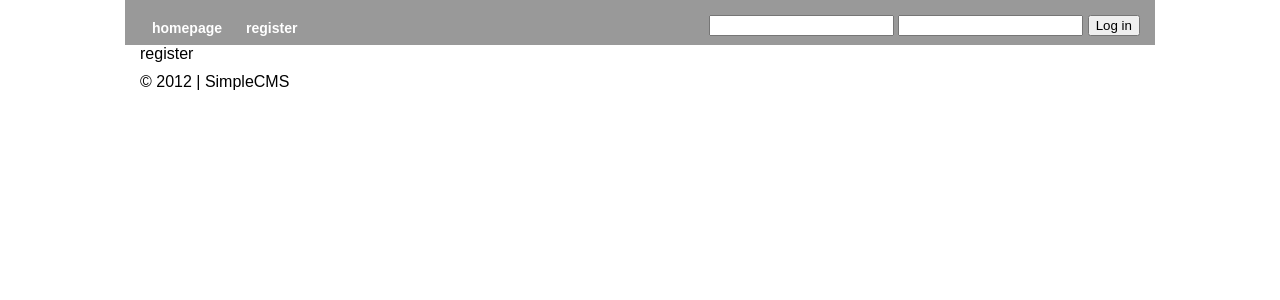
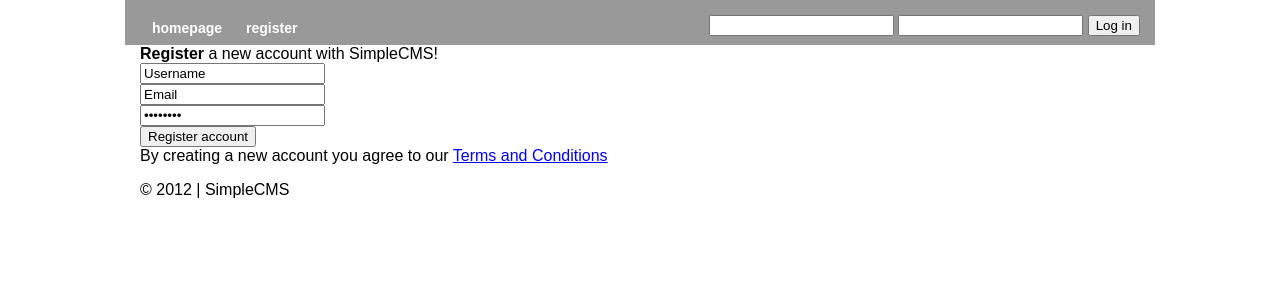
Before and after one commit to Bradleygamble/SimpleCMS, a CodeIgniter app: page /index.php/pages/register in a window 1280 px wide. Shown: the top 300 px of the page. Run offline with CodeIgniter, Linux system fonts and the light colour scheme.

Commit message:
Few changes again
Added register stuffs

```diff
--- a/application/config/autoload.php
+++ b/application/config/autoload.php
@@ -52,7 +52,7 @@ $autoload['packages'] = array();
 |	$autoload['libraries'] = array('database', 'session', 'xmlrpc');
 */
 
-$autoload['libraries'] = array('parser');
+$autoload['libraries'] = array('parser', 'database', 'form_validation');
 
 
 /*
@@ -64,7 +64,7 @@ $autoload['libraries'] = array('parser');
 |	$autoload['helper'] = array('url', 'file');
 */
 
-$autoload['helper'] = array('url');
+$autoload['helper'] = array('url', 'form');
 
 
 /*
--- a/application/config/database.php
+++ b/application/config/database.php
@@ -48,10 +48,19 @@
 $active_group = 'default';
 $active_record = TRUE;
 
-$db['default']['hostname'] = 'localhost';
-$db['default']['username'] = 'root';
-$db['default']['password'] = '';
-$db['default']['database'] = 'ci_projects';
+	$host = "local"; // HOST [local] OR [000]
+
+if($host = 'local') {
+	$db['default']['hostname'] = 'localhost';
+	$db['default']['username'] = 'root';
+	$db['default']['password'] = '';
+	$db['default']['database'] = 'simplecms';
+} else {
+	$db['default']['hostname'] = 'localhost';
+	$db['default']['username'] = 'ienjoypo_juicy';
+	$db['default']['password'] = 'juicyisace';
+	$db['default']['database'] = 'ienjoypo_juicy';
+}
 $db['default']['dbdriver'] = 'mysql';
 $db['default']['dbprefix'] = '';
 $db['default']['pconnect'] = TRUE;
--- a/application/controllers/pages.php
+++ b/application/controllers/pages.php
@@ -27,9 +27,28 @@ class Pages extends CI_Controller {
 
 	public function register() {
 
-		$this->parser->parse('header', $this->data);
-		$this->parser->parse('register/index', $this->data);
-		$this->parser->parse('footer', $this->data);
+			$this->form_validation->set_rules('username', 'Username', 'required');
+			$this->form_validation->set_rules('password', 'Password', 'required');
+			$this->form_validation->set_rules('email', 'Email', 'required|is_unique[users.email]');
+
+			if ($this->form_validation->run() == FALSE)
+			{
+				$this->parser->parse('header', $this->data);
+				$this->parser->parse('register/index', $this->data);
+				$this->parser->parse('footer', $this->data);
+			} else {
+				$this->load->model('register_model', 'register');
+
+				$this->register->add_user($_POST);
+
+				$this->parser->parse('header', $this->data);
+				$this->parser->parse('register/success', $this->data);
+				$this->parser->parse('footer', $this->data);
+			}
+
+	}
+
+	public function register_account() {
 
 	}
 }
--- a/application/views/register/index.php
+++ b/application/views/register/index.php
@@ -1 +1,28 @@
-register
+	<div class="register_form">
+		<b>Register</b> a new account with SimpleCMS!
+	</div>
+
+	<?php echo validation_errors(); ?>
+
+	<?php echo form_open('/pages/register'); ?>
+
+		<label for="username">
+			<input type="input" name="username" value="Username" onFocus="this.value=''" onBlur="if(this.value == '') { this.value='Username'; }" />
+
+			<br />
+		<label for="email">
+			<input type="input" name="email" value="Email" onFocus="this.value=''" onBlur="if(this.value == '') { this.value='Email address'; }" />
+
+			<br />
+		<label for="password">
+			<input type="password" name="password" value="Password" onFocus="this.value=''" onBlur="if(this.value == '') { this.value='Password'; }" />
+
+			<br />
+
+		<input type="submit" value="Register account" />
+
+	</form>
+
+	<div class="register_info">
+		By creating a new account you agree to our <a href="#">Terms and Conditions</a>
+	</div>
```
Also changed, not shown: application/models/register_model.php (added, +19 -0 lines), application/views/home/index.php (+11 -1 lines), mySQL/userstable.txt (added, +7 -0 lines).
